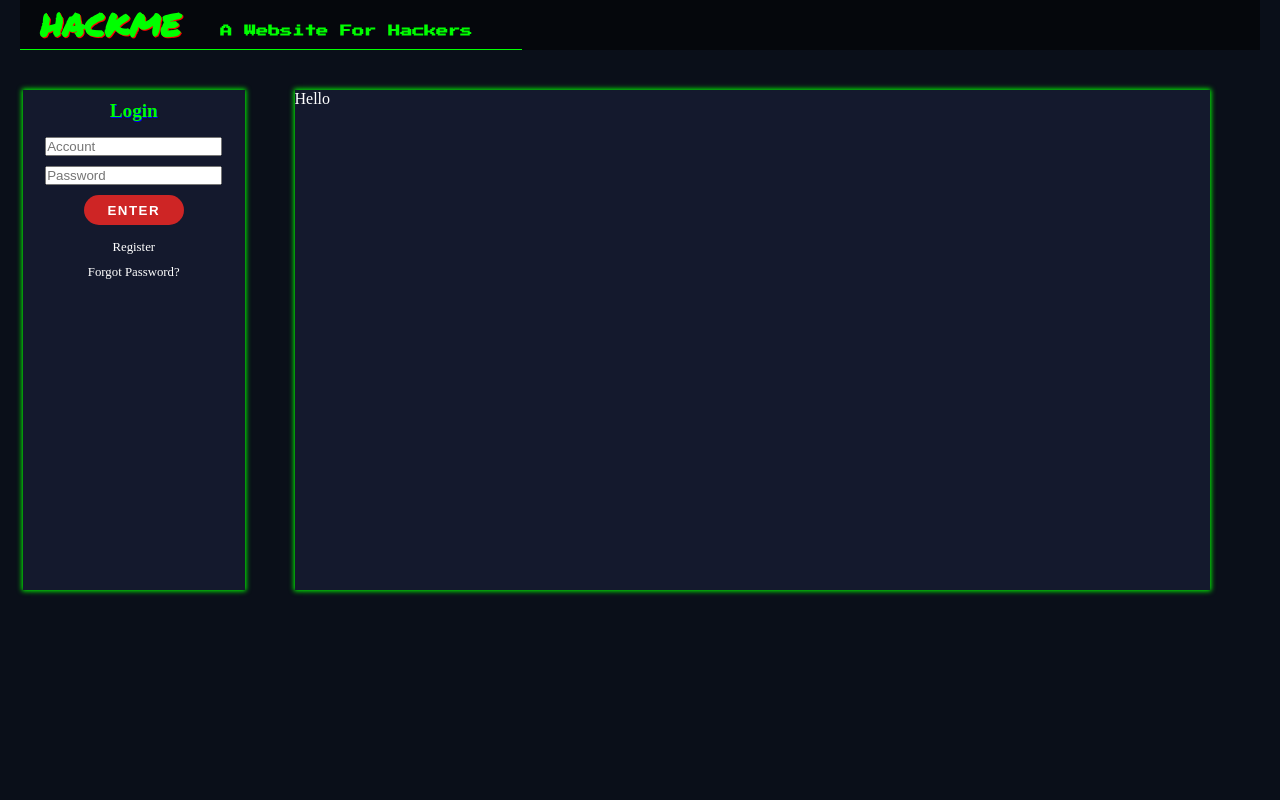
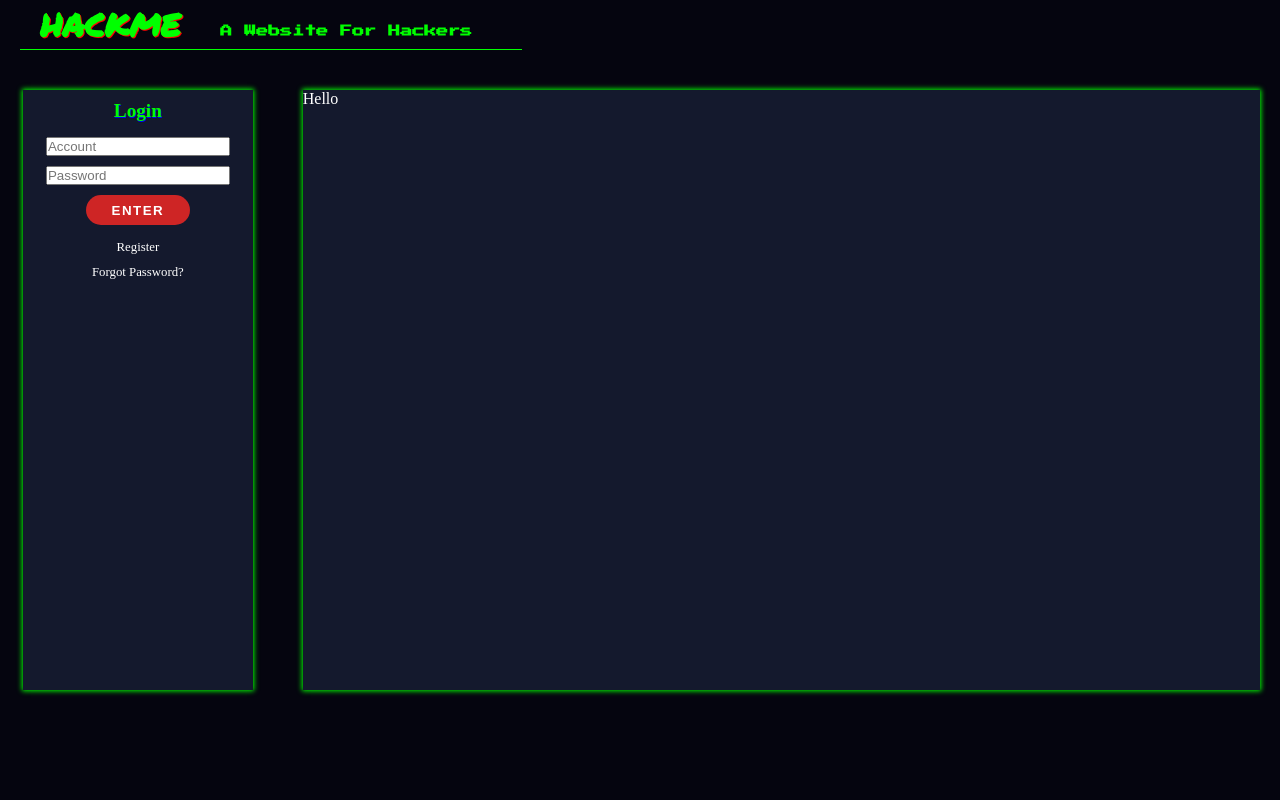
Before and after one commit to lharpre/hackme, a Flask app: page / in a window 1280 px wide. Run offline with Flask 3, Linux system fonts and the light colour scheme.

Commit message:
ui changes

```diff
--- a/main.py
+++ b/main.py
@@ -25,7 +25,7 @@ def login():
             acc = request.form['account']
             pwd = request.form['password']
             # Connect to database
-            connection = sql.connect(host='127.0.0.1', database='', user='', password='',  port=3306)
+            connection = db_connection()
             # Query Database
             cursor = connection.cursor()
             cursor.execute(f'SELECT * FROM users WHERE user = "{acc}" AND pass = "{pwd}";')
@@ -44,6 +44,7 @@ def login():
             print('[-] MySQL Error: {}'.format(err))
 
         finally:
+            connection.close()
             return redirect(url_for('index'))
     else:
         #Method was a GET Request
@@ -58,7 +59,7 @@ def register():
             acc = request.form['account']
             pwd = request.form['password']
             # Connect to database
-            connection = sql.connect(host='127.0.0.1', database='', user='', password='',  port=3306)
+            connection = db_connection()
             # Query Database
             cursor = connection.cursor()
             cursor.execute(f'INSERT INTO users (user, pass) VALUES ("{acc}","{pwd}")')
@@ -70,12 +71,16 @@ def register():
             connection.rollback()
 
         finally:
+            connection.close()
             return redirect(url_for('index'))
     else:
         #Method was Not a POST Request
         print("[-] Error: Request sent to /register was NOT a POST request")
         return redirect(url_for('index'))
 
+def db_connection():
+    return sql.connect(host='127.0.0.1', database='', user='', password='',  port=3306)
+
 # Flask Debug Tool
 if __name__ == '__main__':
     app.run(host=host_ip, port=host_port, debug=True, threaded=False)
--- a/static/css/base.css
+++ b/static/css/base.css
@@ -20,21 +20,20 @@ html, body {
 	padding: 0;
     width: 100%;
     height: 100%;
-    background: rgb(10,15,25);
+    background: rgb(5,5,15);
 }
 
 #main-pg-content {
     display: flex;
     flex-direction: column;
     margin: 0 auto;
-    max-width: 1240px;
+    width: 1240px;
 }
 
 /** Header **/
 #main-pg-content header {
     display: flex;
     height: 50px;
-    background: rgba(0,0,0, 0.5);
 }
 
 /** Navigation Header **/
--- a/static/css/index.css
+++ b/static/css/index.css
@@ -11,22 +11,23 @@ a:visited {
     display: flex;
     flex-direction: row;
     justify-content: flex-start;
+    width: 1240px;
 }
 
 .idx-left-nav {
     margin: 40px 50px 0 3px;
-    height: 500px;
-    width: 300px;
+    height: 600px;
+    width: 240px;
     background: rgb(20, 25, 45);
     box-shadow: 0px 0px 5px 1px lime;
 }
 
 .idx-main-cntr {
-    margin: 40px 50px 0 0;
-    height: 500px;
+    margin: 40px 0 0 0;
+    height: 600px;
     background: rgb(20, 25, 45);
     box-shadow: 0px 0px 5px 1px lime;
-    width: 100%;
+    width: 1000px;
     color: white;
 }
 
```
